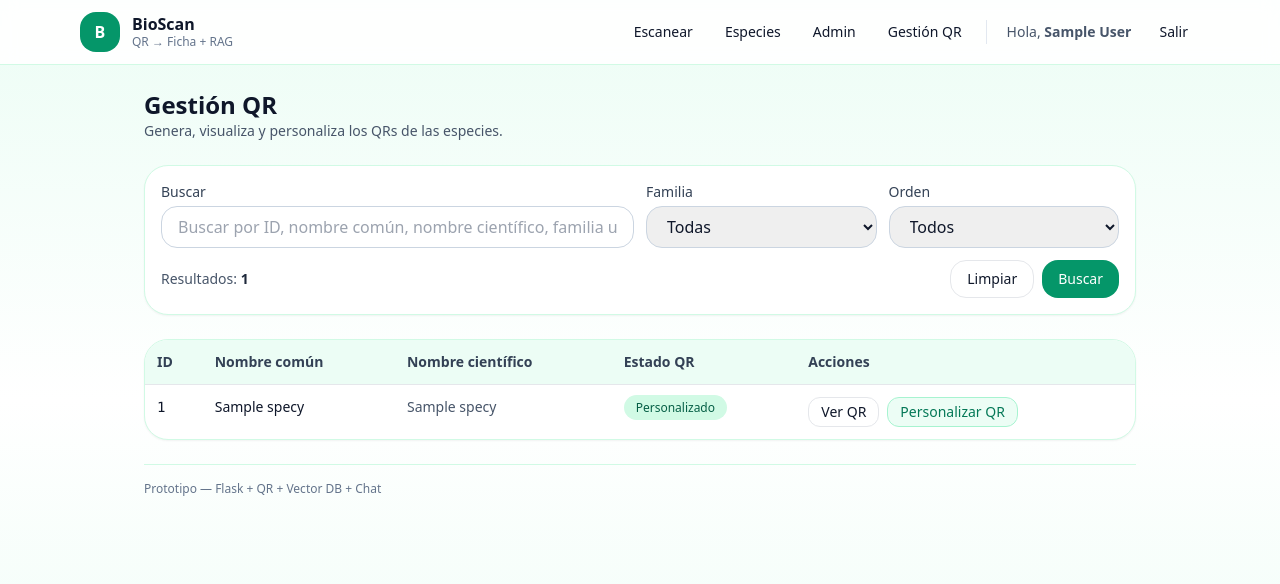
After one commit to GustavoNightmare/InformacionMuseo, a Flask app: page /admin/qr in a window 1280 px wide. The commit adds this page. Shown: the top 584 px of the page. Run offline with Flask 3, Linux system fonts and the light colour scheme; a user stored in the database is signed in; tables that the repository leaves empty hold one stand-in row (values such as "Sample post"); some libraries are stand-ins or nearby versions.

Commit message:
Se esta implementando QR
Se esta desarrollando paginas de QR para a gestion de las especies

```diff
--- a/app.py
+++ b/app.py
@@ -1,10 +1,22 @@
 from rag import build_structured_context
 from llm import LLMClient
-from models import db, User, Species, MuseumDoc, Visit
+from models import db, User, Species, MuseumDoc, Visit, ChatTurn, QRStyle
 import docx
 from PyPDF2 import PdfReader
 from sqlalchemy import or_, text
-from models import db, User, Species, MuseumDoc, Visit, ChatTurn
+from io import BytesIO
+from PIL import Image, ImageColor, ImageDraw, ImageFont
+import qrcode
+from qrcode.image.styledpil import StyledPilImage
+from qrcode.image.styles.colormasks import SolidFillColorMask
+try:
+    from qrcode.image.styles.moduledrawers.pil import (
+        SquareModuleDrawer, RoundedModuleDrawer, CircleModuleDrawer, GappedSquareModuleDrawer,
+    )
+except ImportError:
+    from qrcode.image.styles.moduledrawers import (
+        SquareModuleDrawer, RoundedModuleDrawer, CircleModuleDrawer, GappedSquareModuleDrawer,
+    )
 
 from werkzeug.utils import secure_filename
 from flask_login import LoginManager, login_user, logout_user, login_required, current_user
@@ -66,6 +78,241 @@ def ensure_dir(path: str):
 def unique_name(prefix: str, filename: str) -> str:
     safe = secure_filename(filename)
     return f"{prefix}_{uuid.uuid4().hex}_{safe}"
+
+QR_FRAME_OPTIONS = {
+    "simple": "Simple",
+    "card": "Tarjeta",
+    "badge": "Insignia",
+    "scanme": "Scan me",
+}
+
+QR_MODULE_OPTIONS = {
+    "square": "Cuadrado",
+    "rounded": "Redondeado",
+    "circle": "Circular",
+    "gapped": "Separado",
+}
+
+
+def clamp_int(raw, min_value: int, max_value: int, default: int) -> int:
+    try:
+        value = int(float(raw))
+    except (TypeError, ValueError):
+        return default
+    return max(min_value, min(max_value, value))
+
+
+def normalize_hex_color(raw: str | None, default: str) -> str:
+    value = (raw or "").strip()
+    if re.fullmatch(r"#([0-9a-fA-F]{6}|[0-9a-fA-F]{8})", value):
+        return value
+    return default
+
+
+def get_qr_defaults(species: Species) -> dict:
+    return {
+        "frame_style": "simple",
+        "module_style": "square",
+        "fill_color": "#111827",
+        "back_color": "#ffffff",
+        "accent_color": "#059669",
+        "label_text": "",
+        "top_text": "BioScan",
+        "box_size": 10,
+        "border": 4,
+    }
+
+
+def get_qr_style_dict(species: Species, style_obj: QRStyle | None = None, overrides=None) -> dict:
+    data = get_qr_defaults(species)
+    if style_obj:
+        data.update({
+            "frame_style": style_obj.frame_style or data["frame_style"],
+            "module_style": style_obj.module_style or data["module_style"],
+            "fill_color": style_obj.fill_color or data["fill_color"],
+            "back_color": style_obj.back_color or data["back_color"],
+            "accent_color": style_obj.accent_color or data["accent_color"],
+            "label_text": style_obj.label_text or "",
+            "top_text": style_obj.top_text or data["top_text"],
+            "box_size": style_obj.box_size or data["box_size"],
+            "border": style_obj.border or data["border"],
+        })
+
+    source = overrides or {}
+    if hasattr(source, "get"):
+        frame_style = (source.get("frame_style") or data["frame_style"]).strip()
+        module_style = (source.get("module_style") or data["module_style"]).strip()
+        data["frame_style"] = frame_style if frame_style in QR_FRAME_OPTIONS else data["frame_style"]
+        data["module_style"] = module_style if module_style in QR_MODULE_OPTIONS else data["module_style"]
+        data["fill_color"] = normalize_hex_color(source.get("fill_color"), data["fill_color"])
+        data["back_color"] = normalize_hex_color(source.get("back_color"), data["back_color"])
+        data["accent_color"] = normalize_hex_color(source.get("accent_color"), data["accent_color"])
+        data["label_text"] = (source.get("label_text") if source.get("label_text") is not None else data["label_text"])[:160].strip()
+        data["top_text"] = ((source.get("top_text") if source.get("top_text") is not None else data["top_text"]) or "BioScan")[:80].strip()
+        data["box_size"] = clamp_int(source.get("box_size"), 6, 18, data["box_size"])
+        data["border"] = clamp_int(source.get("border"), 2, 10, data["border"])
+
+    return data
+
+
+def get_species_admin_filters():
+    q = (request.args.get("q") or "").strip()
+    familia = (request.args.get("familia") or "").strip()
+    orden = (request.args.get("orden") or "").strip()
+
+    query = Species.query
+    if q:
+        term = f"%{q}%"
+        query = query.filter(or_(
+            Species.id.ilike(term),
+            Species.nombre_comun.ilike(term),
+            Species.nombre_cientifico.ilike(term),
+            Species.familia.ilike(term),
+            Species.orden.ilike(term),
+        ))
+
+    if familia:
+        query = query.filter(Species.familia == familia)
+    if orden:
+        query = query.filter(Species.orden == orden)
+
+    items = query.order_by(Species.nombre_comun.asc()).all()
+
+    familias = [
+        value for (value,) in db.session.query(Species.familia)
+        .filter(Species.familia.isnot(None), Species.familia != "")
+        .distinct()
+        .order_by(Species.familia.asc())
+        .all()
+    ]
+
+    ordenes = [
+        value for (value,) in db.session.query(Species.orden)
+        .filter(Species.orden.isnot(None), Species.orden != "")
+        .distinct()
+        .order_by(Species.orden.asc())
+        .all()
+    ]
+
+    return {
+        "q": q,
+        "familia": familia,
+        "orden": orden,
+        "items": items,
+        "familias": familias,
+        "ordenes": ordenes,
+    }
+
+
+def get_species_or_404(species_id: str) -> Species:
+    sid = sanitize_id(species_id)
+    if not sid or not ID_RE.match(sid):
+        abort(404)
+    item = db.session.get(Species, sid)
+    if not item:
+        abort(404)
+    return item
+
+
+def get_module_drawer(style_name: str):
+    return {
+        "square": SquareModuleDrawer(),
+        "rounded": RoundedModuleDrawer(radius_ratio=0.9),
+        "circle": CircleModuleDrawer(),
+        "gapped": GappedSquareModuleDrawer(size_ratio=0.8),
+    }.get(style_name, SquareModuleDrawer())
+
+
+def fit_text(draw, text, font, max_width: int) -> str:
+    text = (text or "").strip()
+    if not text:
+        return ""
+    if draw.textlength(text, font=font) <= max_width:
+        return text
+    while len(text) > 3 and draw.textlength(text + "…", font=font) > max_width:
+        text = text[:-1]
+    return text + "…"
+
+
+def render_qr_image(species: Species, style_data: dict) -> Image.Image:
+    qr = qrcode.QRCode(
+        error_correction=qrcode.constants.ERROR_CORRECT_H,
+        box_size=style_data["box_size"],
+        border=style_data["border"],
+    )
+    qr.add_data(species.id)
+    qr.make(fit=True)
+
+    fill_rgb = ImageColor.getrgb(style_data["fill_color"])
+    back_rgb = ImageColor.getrgb(style_data["back_color"])
+    accent_rgb = ImageColor.getrgb(style_data["accent_color"])
+
+    qr_img = qr.make_image(
+        image_factory=StyledPilImage,
+        module_drawer=get_module_drawer(style_data["module_style"]),
+        color_mask=SolidFillColorMask(front_color=fill_rgb, back_color=back_rgb),
+    ).convert("RGBA")
+
+    if style_data["frame_style"] == "simple" and not style_data["label_text"]:
+        return qr_img
+
+    font_title = ImageFont.load_default()
+    font_body = ImageFont.load_default()
+
+    qr_w, qr_h = qr_img.size
+    label_text = style_data["label_text"].strip()
+    top_text = style_data["top_text"].strip() or "BioScan"
+
+    header_h = 0
+    footer_h = 0
+    padding = 26
+
+    if style_data["frame_style"] in {"badge", "scanme"}:
+        header_h = 42
+    if style_data["frame_style"] == "card":
+        footer_h = 64 if label_text else 38
+    elif style_data["frame_style"] == "badge":
+        footer_h = 58 if label_text else 32
+    elif style_data["frame_style"] == "scanme":
+        footer_h = 78 if label_text else 54
+    else:
+        footer_h = 34 if label_text else 18
+
+    canvas_w = qr_w + padding * 2
+    canvas_h = qr_h + padding * 2 + header_h + footer_h
+
+    canvas = Image.new("RGBA", (canvas_w, canvas_h), back_rgb + ((255,) if len(back_rgb) == 3 else tuple()))
+    draw = ImageDraw.Draw(canvas)
+
+    if style_data["frame_style"] == "card":
+        draw.rounded_rectangle((6, 6, canvas_w - 6, canvas_h - 6), radius=32, fill=back_rgb, outline=accent_rgb, width=8)
+    elif style_data["frame_style"] == "badge":
+        draw.rounded_rectangle((6, 6, canvas_w - 6, canvas_h - 6), radius=34, fill=back_rgb, outline=accent_rgb, width=6)
+        draw.rounded_rectangle((18, 18, canvas_w - 18, 18 + header_h), radius=18, fill=accent_rgb)
+    elif style_data["frame_style"] == "scanme":
+        draw.rounded_rectangle((8, 8, canvas_w - 8, canvas_h - 8), radius=36, fill=back_rgb, outline=accent_rgb, width=8)
+        footer_button_h = 34
+        draw.rounded_rectangle((24, canvas_h - footer_button_h - 18, canvas_w - 24, canvas_h - 18), radius=16, fill=accent_rgb)
+    else:
+        draw.rounded_rectangle((10, 10, canvas_w - 10, canvas_h - 10), radius=28, fill=back_rgb, outline=accent_rgb, width=5)
+
+    qr_x = (canvas_w - qr_w) // 2
+    qr_y = padding + header_h
+    canvas.alpha_composite(qr_img, (qr_x, qr_y))
+
+    if header_h:
+        header_text = fit_text(draw, top_text, font_title, canvas_w - 60)
+        draw.text((canvas_w // 2, 18 + header_h // 2), header_text, anchor="mm", fill=back_rgb, font=font_title)
+
+    if label_text:
+        label_text = fit_text(draw, label_text, font_body, canvas_w - 40)
+        label_y = qr_y + qr_h + 18
+        draw.text((canvas_w // 2, label_y), label_text, anchor="ma", fill=fill_rgb, font=font_body)
+
+    if style_data["frame_style"] == "scanme":
+        draw.text((canvas_w // 2, canvas_h - 35), "ESCANEA", anchor="mm", fill=back_rgb, font=font_title)
+
+    return canvas
 
 # --------- TEXT EXTRACTION ---------
 
@@ -924,6 +1171,123 @@ def admin_reindex(species_id):
         flash(f"Falló reindex: {e}", "error")
     return redirect(url_for("admin_species_edit", species_id=sid))
 
+@app.get("/admin/qr")
+@login_required
+def admin_qr_list():
+    admin_required()
+    ctx = get_species_admin_filters()
+    styled_ids = {sid for (sid,) in db.session.query(QRStyle.species_id).all()}
+    return render_template("admin_qr_list.html", styled_ids=styled_ids, **ctx)
+
+
+@app.get("/admin/qr/<species_id>")
+@login_required
+def admin_qr_view(species_id):
+    admin_required()
+    item = get_species_or_404(species_id)
+    style_obj = db.session.get(QRStyle, item.id)
+    qr_style = get_qr_style_dict(item, style_obj)
+    has_custom_style = style_obj is not None
+    return render_template(
+        "admin_qr_view.html",
+        item=item,
+        qr_style=qr_style,
+        has_custom_style=has_custom_style,
+    )
+
+
+@app.get("/admin/qr/<species_id>/personalizar")
+@login_required
+def admin_qr_customize(species_id):
+    admin_required()
+    item = get_species_or_404(species_id)
+    style_obj = db.session.get(QRStyle, item.id)
+    qr_style = get_qr_style_dict(item, style_obj)
+    return render_template(
+        "admin_qr_customize.html",
+        item=item,
+        qr_style=qr_style,
+        frame_options=QR_FRAME_OPTIONS,
+        module_options=QR_MODULE_OPTIONS,
+        has_custom_style=style_obj is not None,
+    )
+
+
+@app.post("/admin/qr/<species_id>/personalizar")
+@login_required
+def admin_qr_customize_post(species_id):
+    admin_required()
+    item = get_species_or_404(species_id)
+    style_obj = db.session.get(QRStyle, item.id)
+    if style_obj is None:
+        style_obj = QRStyle(species_id=item.id)
+        db.session.add(style_obj)
+
+    data = get_qr_style_dict(item, style_obj, request.form)
+    style_obj.frame_style = data["frame_style"]
+    style_obj.module_style = data["module_style"]
+    style_obj.fill_color = data["fill_color"]
+    style_obj.back_color = data["back_color"]
+    style_obj.accent_color = data["accent_color"]
+    style_obj.label_text = data["label_text"]
+    style_obj.top_text = data["top_text"]
+    style_obj.box_size = data["box_size"]
+    style_obj.border = data["border"]
+
+    db.session.commit()
+    flash("QR personalizado guardado.", "ok")
+    return redirect(url_for("admin_qr_customize", species_id=item.id))
+
+
+@app.post("/admin/qr/<species_id>/personalizar/reset")
+@login_required
+def admin_qr_reset(species_id):
+    admin_required()
+    item = get_species_or_404(species_id)
+    style_obj = db.session.get(QRStyle, item.id)
+    if style_obj:
+        db.session.delete(style_obj)
+        db.session.commit()
+    flash("QR restablecido al estilo simple.", "ok")
+    return redirect(url_for("admin_qr_customize", species_id=item.id))
+
+
+@app.get("/admin/qr/<species_id>/imagen.<fmt>")
+@login_required
+def admin_qr_image(species_id, fmt):
+    admin_required()
+    item = get_species_or_404(species_id)
+    style_obj = db.session.get(QRStyle, item.id)
+    style_data = get_qr_style_dict(item, style_obj, request.args if request.args else None)
+    img = render_qr_image(item, style_data)
+
+    fmt = (fmt or "png").lower()
+    if fmt not in {"png", "jpg", "jpeg"}:
+        abort(404)
+
+    download = request.args.get("download") == "1"
+    filename = f"qr-{item.id}.{'jpg' if fmt in {'jpg', 'jpeg'} else 'png'}"
+
+    bio = BytesIO()
+    if fmt in {"jpg", "jpeg"}:
+        if img.mode != "RGB":
+            background = Image.new("RGB", img.size, ImageColor.getrgb(style_data["back_color"]))
+            if img.mode == "RGBA":
+                background.paste(img, mask=img.split()[-1])
+            else:
+                background.paste(img)
+            img = background
+        img.save(bio, format="JPEG", quality=95)
+        mimetype = "image/jpeg"
+    else:
+        img.save(bio, format="PNG")
+        mimetype = "image/png"
+
+    headers = {}
+    disposition = "attachment" if download else "inline"
+    headers["Content-Disposition"] = f'{disposition}; filename="{filename}"'
+    return Response(bio.getvalue(), mimetype=mimetype, headers=headers)
+
 # --------- CHAT API (RAG) ---------
 
 
--- a/requirements.txt
+++ b/requirements.txt
@@ -7,3 +7,4 @@ PyPDF2==3.0.1
 python-docx==1.1.2
 python-dotenv
 gunicorn
+qrcode[pil]
--- /dev/null
+++ b/templates/admin_qr_list.html
@@ -0,0 +1,83 @@
+{% extends "base.html" %}
+{% block title %}Admin | Gestión QR{% endblock %}
+{% block content %}
+<div class="flex items-end justify-between flex-wrap gap-3">
+  <div>
+    <h1 class="text-2xl font-semibold">Gestión QR</h1>
+    <p class="text-sm text-slate-600">Genera, visualiza y personaliza los QRs de las especies.</p>
+  </div>
+</div>
+
+<form method="get" class="mt-6 grid gap-3 rounded-3xl border border-emerald-100 bg-white p-4 shadow-sm md:grid-cols-4">
+  <div class="md:col-span-2">
+    <label class="mb-1 block text-sm font-medium text-slate-700">Buscar</label>
+    <input type="text" name="q" value="{{ q or '' }}"
+      placeholder="Buscar por ID, nombre común, nombre científico, familia u orden"
+      class="w-full rounded-2xl border border-slate-300 px-4 py-2 outline-none focus:border-emerald-500">
+  </div>
+
+  <div>
+    <label class="mb-1 block text-sm font-medium text-slate-700">Familia</label>
+    <select name="familia" class="w-full rounded-2xl border border-slate-300 px-4 py-2 outline-none focus:border-emerald-500">
+      <option value="">Todas</option>
+      {% for f in familias %}
+      <option value="{{ f }}" {% if familia == f %}selected{% endif %}>{{ f }}</option>
+      {% endfor %}
+    </select>
+  </div>
+
+  <div>
+    <label class="mb-1 block text-sm font-medium text-slate-700">Orden</label>
+    <select name="orden" class="w-full rounded-2xl border border-slate-300 px-4 py-2 outline-none focus:border-emerald-500">
+      <option value="">Todos</option>
+      {% for o in ordenes %}
+      <option value="{{ o }}" {% if orden == o %}selected{% endif %}>{{ o }}</option>
+      {% endfor %}
+    </select>
+  </div>
+
+  <div class="md:col-span-4 flex flex-wrap items-center justify-between gap-3">
+    <p class="text-sm text-slate-600">Resultados: <span class="font-semibold text-slate-800">{{ items|length }}</span></p>
+    <div class="flex gap-2">
+      <a href="{{ url_for('admin_qr_list') }}" class="rounded-2xl border px-4 py-2 text-sm hover:bg-slate-50">Limpiar</a>
+      <button type="submit" class="rounded-2xl bg-emerald-600 px-4 py-2 text-sm font-medium text-white hover:bg-emerald-700">Buscar</button>
+    </div>
+  </div>
+</form>
+
+<div class="mt-6 rounded-3xl border border-emerald-100 bg-white shadow-sm overflow-hidden">
+  <table class="w-full text-sm">
+    <thead class="bg-emerald-50 text-slate-700">
+      <tr>
+        <th class="text-left p-3">ID</th>
+        <th class="text-left p-3">Nombre común</th>
+        <th class="text-left p-3">Nombre científico</th>
+        <th class="text-left p-3">Estado QR</th>
+        <th class="text-left p-3">Acciones</th>
+      </tr>
+    </thead>
+    <tbody>
+      {% for s in items %}
+      <tr class="border-t align-top">
+        <td class="p-3 font-mono">{{ s.id }}</td>
+        <td class="p-3">{{ s.nombre_comun }}</td>
+        <td class="p-3 text-slate-600">{{ s.nombre_cientifico or '—' }}</td>
+        <td class="p-3">
+          {% if s.id in styled_ids %}
+          <span class="rounded-full bg-emerald-100 px-3 py-1 text-xs font-medium text-emerald-800">Personalizado</span>
+          {% else %}
+          <span class="rounded-full bg-slate-100 px-3 py-1 text-xs font-medium text-slate-700">Simple</span>
+          {% endif %}
+        </td>
+        <td class="p-3 flex gap-2 flex-wrap">
+          <a class="rounded-xl border px-3 py-1 hover:bg-slate-50" href="{{ url_for('admin_qr_view', species_id=s.id) }}">Ver QR</a>
+          <a class="rounded-xl border border-emerald-200 bg-emerald-50 px-3 py-1 text-emerald-700 hover:bg-emerald-100" href="{{ url_for('admin_qr_customize', species_id=s.id) }}">Personalizar QR</a>
+        </td>
+      </tr>
+      {% else %}
+      <tr><td colspan="5" class="p-6 text-center text-slate-500">No se encontraron especies con esos filtros.</td></tr>
+      {% endfor %}
+    </tbody>
+  </table>
+</div>
+{% endblock %}
--- a/templates/base.html
+++ b/templates/base.html
@@ -35,6 +35,7 @@
 
         {% if current_user.is_authenticated and current_user.is_admin %}
         <a href="{{ url_for('admin_species_list') }}" class="px-3 py-2 rounded-xl text-sm hover:bg-emerald-50">Admin</a>
+        <a href="{{ url_for('admin_qr_list') }}" class="px-3 py-2 rounded-xl text-sm hover:bg-emerald-50">Gestión QR</a>
         {% endif %}
 
         <div class="w-px h-6 bg-slate-200 mx-1"></div>
@@ -68,6 +69,7 @@
 
         {% if current_user.is_authenticated and current_user.is_admin %}
         <a href="{{ url_for('admin_species_list') }}" class="px-3 py-2 rounded-xl text-sm hover:bg-emerald-50">Admin</a>
+        <a href="{{ url_for('admin_qr_list') }}" class="px-3 py-2 rounded-xl text-sm hover:bg-emerald-50">Gestión QR</a>
         {% endif %}
 
         <div class="h-px bg-slate-200 my-1"></div>
```
Also changed, not shown: models.py (+17 -0 lines), templates/admin_qr_customize.html (added, +140 -0 lines), templates/admin_qr_view.html (added, +68 -0 lines).
